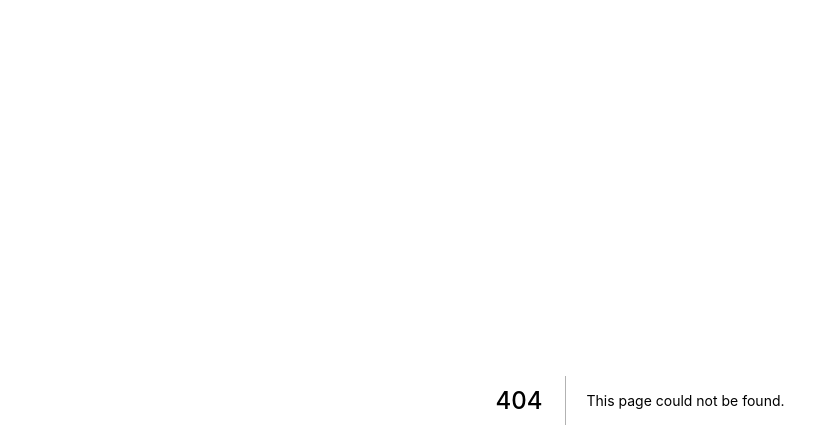
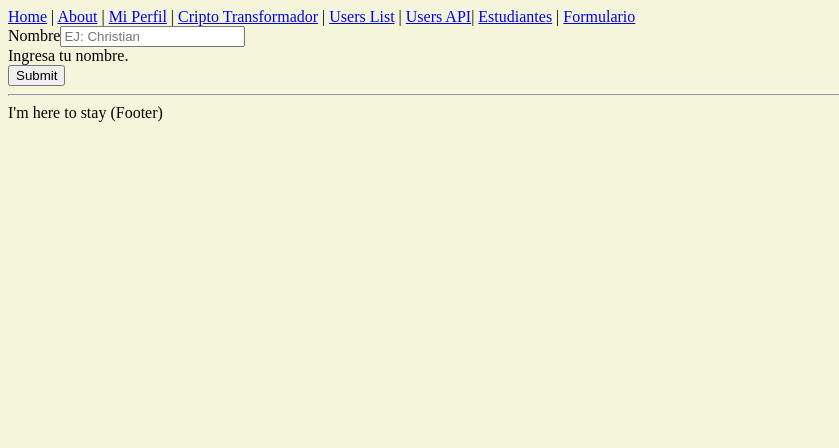
Before and after one commit to Aplicaciones-Web-Avanzadas-2022-A-Soft/wa-moran-galarza-christian-alejandro, a Next.js app in the folder 03-react/react-nextjs/: page /formulario in a window 1280 px wide. Before the commit this address had no page. Shown: the top 448 px of the page, without its empty margins (0-839 px from the left). Built offline with nearby package versions, Linux system fonts and the light colour scheme.

Commit message:
Hasta formulario

```diff
--- a/03-react/react-nextjs/components/Layout.tsx
+++ b/03-react/react-nextjs/components/Layout.tsx
@@ -41,6 +41,8 @@ const Layout = ({ children, title = 'This is the default title' }: Props) => (
         |   <a href="/api/users">Users API</a>
         |{' '}<Link href="/estudiantes">
             <a>Estudiantes</a>
+        </Link>{' '}|{' '}<Link href="/formulario">
+          <a>Formulario</a>
         </Link>{' '}
       </nav>
     </header>
--- /dev/null
+++ b/03-react/react-nextjs/pages/formulario.tsx
@@ -0,0 +1,24 @@
+import Layout from "../components/Layout";
+
+export default function Formulario(){
+    return(
+        <>
+            <Layout title="Formulario">
+                <form>
+                    <div className="mb-3">
+                        <label htmlFor="nombre" className="form-label">Nombre</label>
+                        <input type="text"
+                               className="form-control"
+                               placeholder="EJ: Christian"
+                               id="nombre"
+                               aria-describedby="nombreHelp"/>
+                        <div id="nombreHelp" className="form-text">
+                            Ingresa tu nombre.
+                        </div>
+                    </div>
+                    <button type="submit" className="btn btn-primary">Submit</button>
+                </form>
+            </Layout>
+        </>
+    )
+}
```
Also changed, not shown: 03-react/react-nextjs/pages/estudiantes/[idEstudiante].tsx (+7 -4 lines), 03-react/react-nextjs/pages/estudiantes/index.tsx (+17 -6 lines), 1 other file (tests, documents, lock files or other folders).
